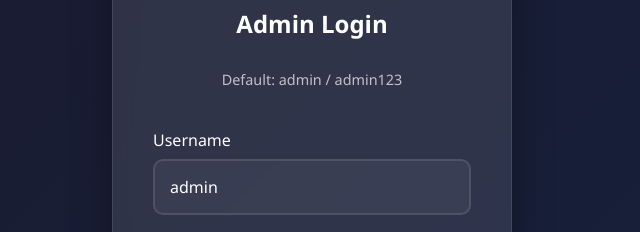
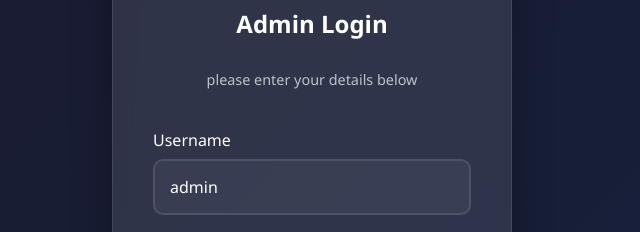
Before and after one commit to Kato-zero/scanner, a plain HTML site: page index.html in a window 1280 px wide. Shown: the part 239-471 px from the top of the page, 328-968 px from the left. Drawn offline with Linux system fonts and the light colour scheme.

Commit message:
Update index.html

```diff
--- a/index.html
+++ b/index.html
@@ -636,7 +636,7 @@
             <div class="login-form" id="adminLoginForm">
                 <h2 style="color: white; text-align: center; margin-bottom: 10px;">Admin Login</h2>
                 <p style="color: rgba(255, 255, 255, 0.7); text-align: center; margin-bottom: 20px; font-size: 0.9rem;">
-                    Default: admin / admin123
+                    please enter your details below
                 </p>
                 <div class="form-group">
                     <label for="adminUsername">Username</label>
```
